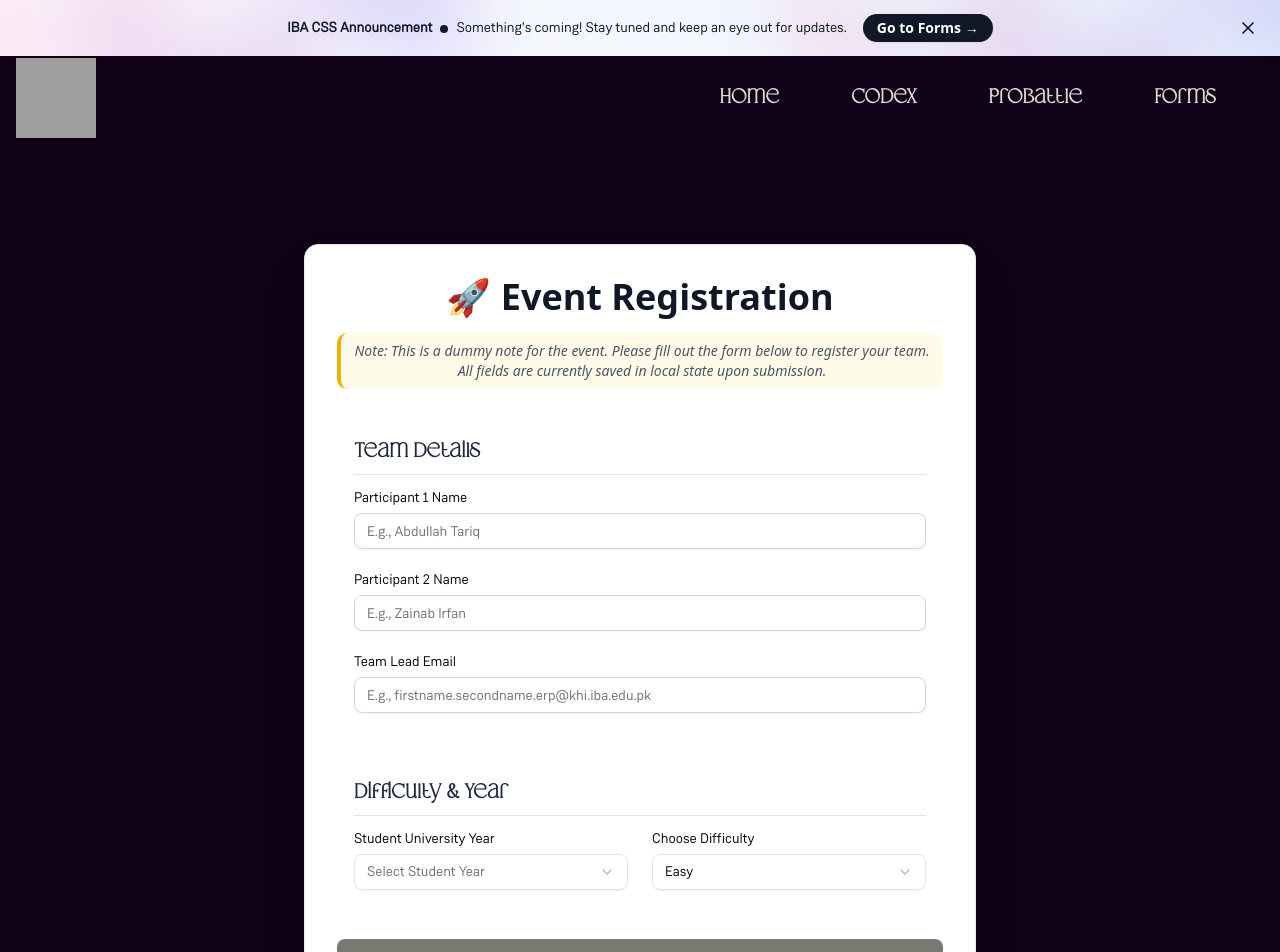
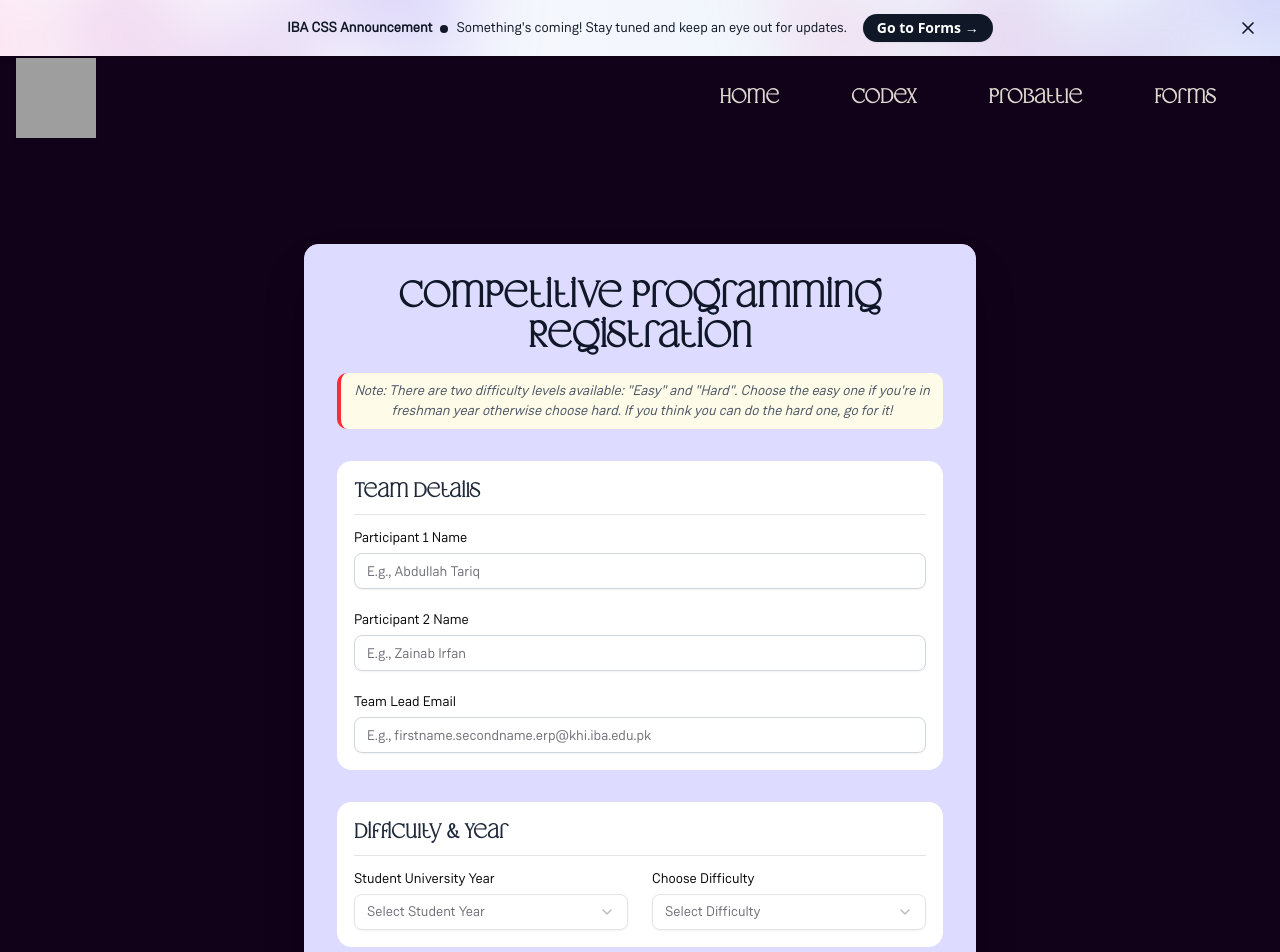
Before and after one commit to css-iba/css-website, a Next.js app: page /Launch in a window 1280 px wide. Shown: the top 952 px of the page. Built offline with nearby package versions, Linux system fonts and the light colour scheme; grey boxes are pictures that could not be loaded.

Commit message:
Refactor registration form with Zod validation

```diff
--- a/app/Launch/page.tsx
+++ b/app/Launch/page.tsx
@@ -3,38 +3,56 @@
 import React from "react";
 import { RegistrationForm } from "@/components/Home/Launch/RegistrationForm";
 import { useForm, FormProvider } from "react-hook-form";
+import { zodResolver } from "@hookform/resolvers/zod";
+import { z } from "zod";
 
-// Define the shape of the form data
-interface RegistrationFormData {
-  participant1Name: string;
-  participant2Name: string;
-  teamLeadEmail: string;
-  studentYear: 'freshman' | 'sophomore' | 'junior' | 'senior' | '';
-  difficulty: 'easy' | 'hard';
-}
+// Define the shape of the form data using a Zod schema
+const registrationFormSchema = z.object({
+  participant1Name: z.string().min(2, {
+    message: "Participant 1 name must be at least 2 characters.",
+  }).max(50, {
+    message: "Participant 1 name cannot be more than 50 characters.",
+  }),
+  participant2Name: z.string().min(2, {
+    message: "Participant 2 name must be at least 2 characters.",
+  }).max(50, {
+    message: "Participant 2 name cannot be more than 50 characters.",
+  }),
+  teamLeadEmail: z.string().email({
+    message: "Please enter a valid email address.",
+  }),
+  studentYear: z.enum(['freshman', 'sophomore', 'junior', 'senior', '']).refine(value => value !== '', {
+    message: "Please select a student year.",
+  }),
+  difficulty: z.enum(['easy', 'hard', '']).refine(value => value !== '', {
+    message: "Please select a difficulty level.",
+  }),
+});
+
+// Infer the TypeScript type from the schema
+type RegistrationFormData = z.infer<typeof registrationFormSchema>;
 
 const RegistrationPage: React.FC = () => {
   const methods = useForm<RegistrationFormData>({
-    // Set default values for controlled inputs
+    resolver: zodResolver(registrationFormSchema),
     defaultValues: {
       participant1Name: "",
       participant2Name: "",
       teamLeadEmail: "",
-      studentYear: "", // Empty string or null is fine if no option is pre-selected
-      difficulty: "easy", // Default the difficulty to 'easy'
+      studentYear: "",
+      difficulty: "",
     },
   });
 
   return (
     <main className="flex min-h-screen flex-col items-center p-4 sm:p-12 md:p-24 colour-bg">
-      <div className="w-full max-w-2xl bg-white p-6 md:p-8 rounded-xl shadow-2xl border border-gray-200">
-        <h1 className="text-3xl sm:text-4xl font-extrabold text-center mb-4 text-gray-900">
-          🚀 Event Registration
+      <div className="w-full max-w-2xl colour-box-secondary p-6 md:p-8 rounded-xl shadow-2xl border border-[var(--colour-secondary)]">
+        <h1 className="text-xl md:text-4xl font-extrabold font-heading text-center mb-4 text-gray-900">
+          Competitive Programming Registration
         </h1>
-        <p className="text-center text-sm text-gray-600 mb-8 p-2 rounded-lg bg-yellow-50 border-l-4 border-yellow-500 italic">
-          Note: This is a dummy note for the event. Please fill out the form
-          below to register your team. All fields are currently saved in local
-          state upon submission.
+        <p className="text-center font-text text-sm text-gray-600 mb-8 p-2 rounded-lg bg-yellow-50 border-l-4 border-red-500 italic">
+          Note: There are two difficulty levels available: "Easy" and "Hard". Choose the easy one if you&apos;re in freshman year otherwise choose hard.
+          If you think you can do the hard one, go for it!
         </p>
 
         {/* Wrap the form component with FormProvider */}
```
